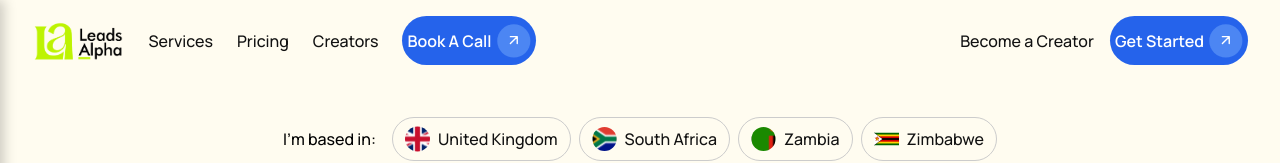
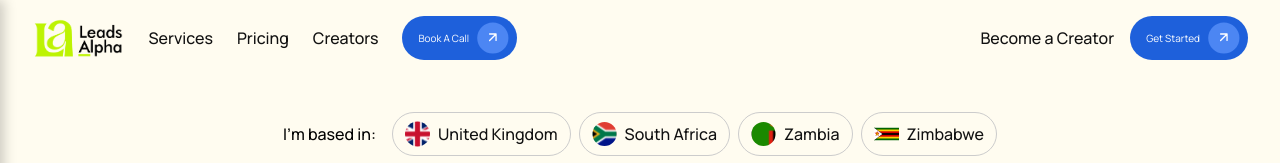
Before and after one commit to KingOfKings01/leads-alpha-free, a React (Vite) app: page / in a window 1280 px wide. Shown: the top 163 px of the page. Built offline with nearby package versions, Linux system fonts and the light colour scheme; no server answers.

Commit message:
refactor: converted navbar styles to Tailwind CSS

```diff
--- a/src/components/Navbar.jsx
+++ b/src/components/Navbar.jsx
@@ -1,14 +1,7 @@
 import { useEffect, useState } from "react";
 import { Link } from "react-router-dom";
 import logo from "../assets/leads-alpha-logo.png";
-
-const svg = (
-  <svg width="41" height="41" viewBox="0 0 41 41" fill="none" xmlns="http://www.w3.org/2000/svg">
-    <rect x="0.279785" y="1" width="40" height="40" rx="20" fill="#4C86F3" />
-    <path d="M16.1573 24.1248L24.4068 15.8752M24.4068 15.8752H16.1573M24.4068 15.8752V24.1248"
-      stroke="white" strokeWidth="1.66667" strokeLinecap="round" strokeLinejoin="round" />
-  </svg>
-);
+import ActionButton from "./ActionButton";
 
 export default function Navbar() {
   const [open, setOpen] = useState(false);
@@ -28,13 +21,16 @@ export default function Navbar() {
           <li><Link to="/services">Services</Link></li>
           <li><Link to="/pricing">Pricing</Link></li>
           <li><Link to="/creators">Creators</Link></li>
-          <Link to="/book" className="cta-btn">Book A Call {svg}</Link>
+
+          <ActionButton label="Book A Call" />
+
         </ul>
       </div>
 
       <div className="navbar-right desktop-only">
         <span className="become-text">Become a Creator</span>
-        <Link to="/get-started" className="cta-btn secondary">Get Started {svg}</Link>
+
+        <ActionButton label="Get Started" />
       </div>
 
       {/* //! Hamburger */}
@@ -51,9 +47,13 @@ export default function Navbar() {
           <li><Link to="/services" onClick={() => setOpen(false)}>Services</Link></li>
           <li><Link to="/pricing" onClick={() => setOpen(false)}>Pricing</Link></li>
           <li><Link to="/creators" onClick={() => setOpen(false)}>Creators</Link></li>
-          <li><Link to="/book" className="cta-btn" onClick={() => setOpen(false)}>Book A Call {svg}</Link></li>
+          <li>
+            <ActionButton label="Book A Call" />
+          </li>
           <li><span className="become-text">Become a Creator</span></li>
-          <li><Link to="/get-started" className="cta-btn secondary" onClick={() => setOpen(false)}>Get Started {svg}</Link></li>
+          <li>
+            <ActionButton label="Get Started" />
+          </li>
         </ul>
       </div>
     </nav>
--- a/src/pages/Home.jsx
+++ b/src/pages/Home.jsx
@@ -53,9 +53,7 @@ export default function Home() {
             </p>
 
             <div className="trust-container">
-
               <ActionButton label="Get Started"/>
-
               <div className="client-info">
                 <div className="client-logos">
                   <img src={logo1} alt="logo1" />
```
